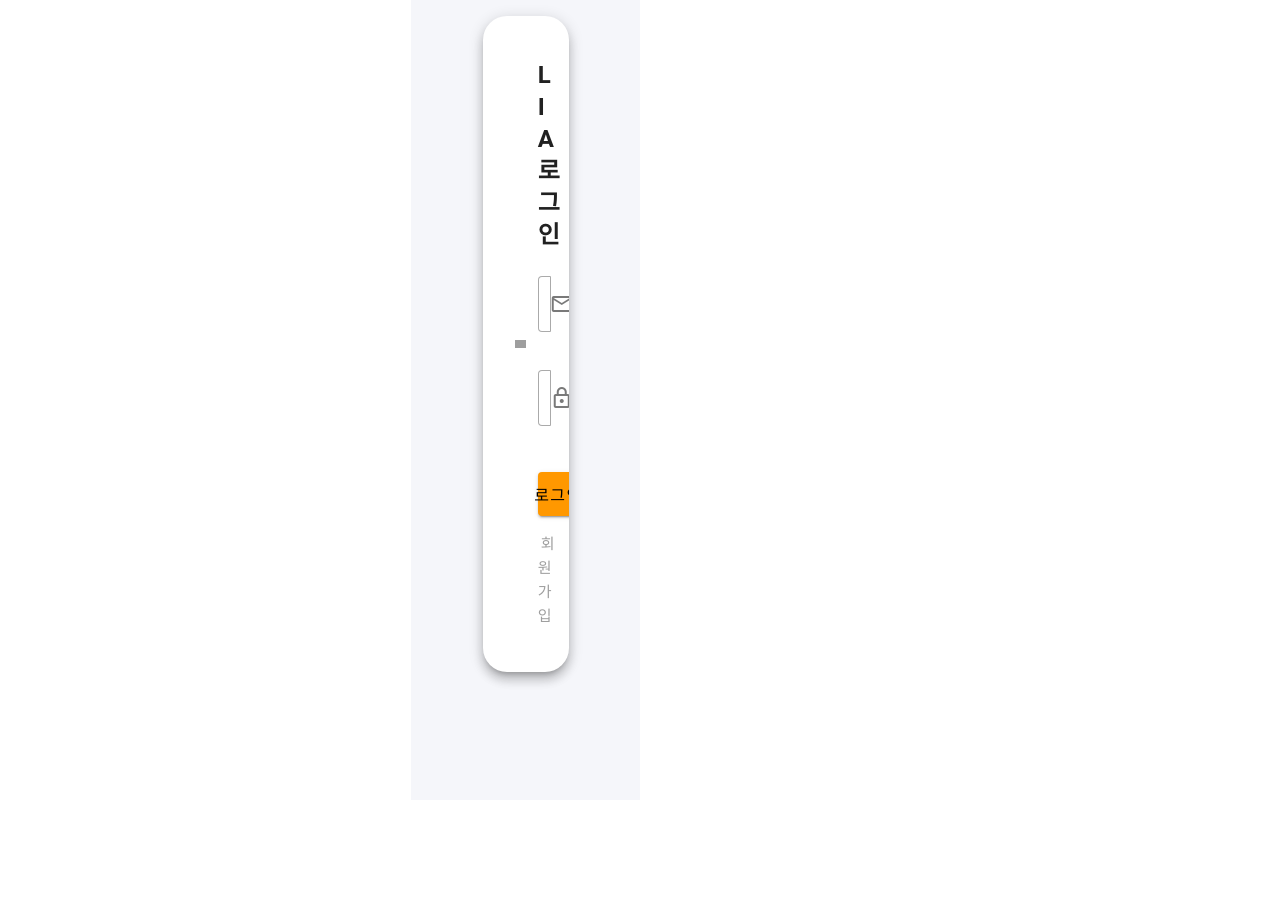
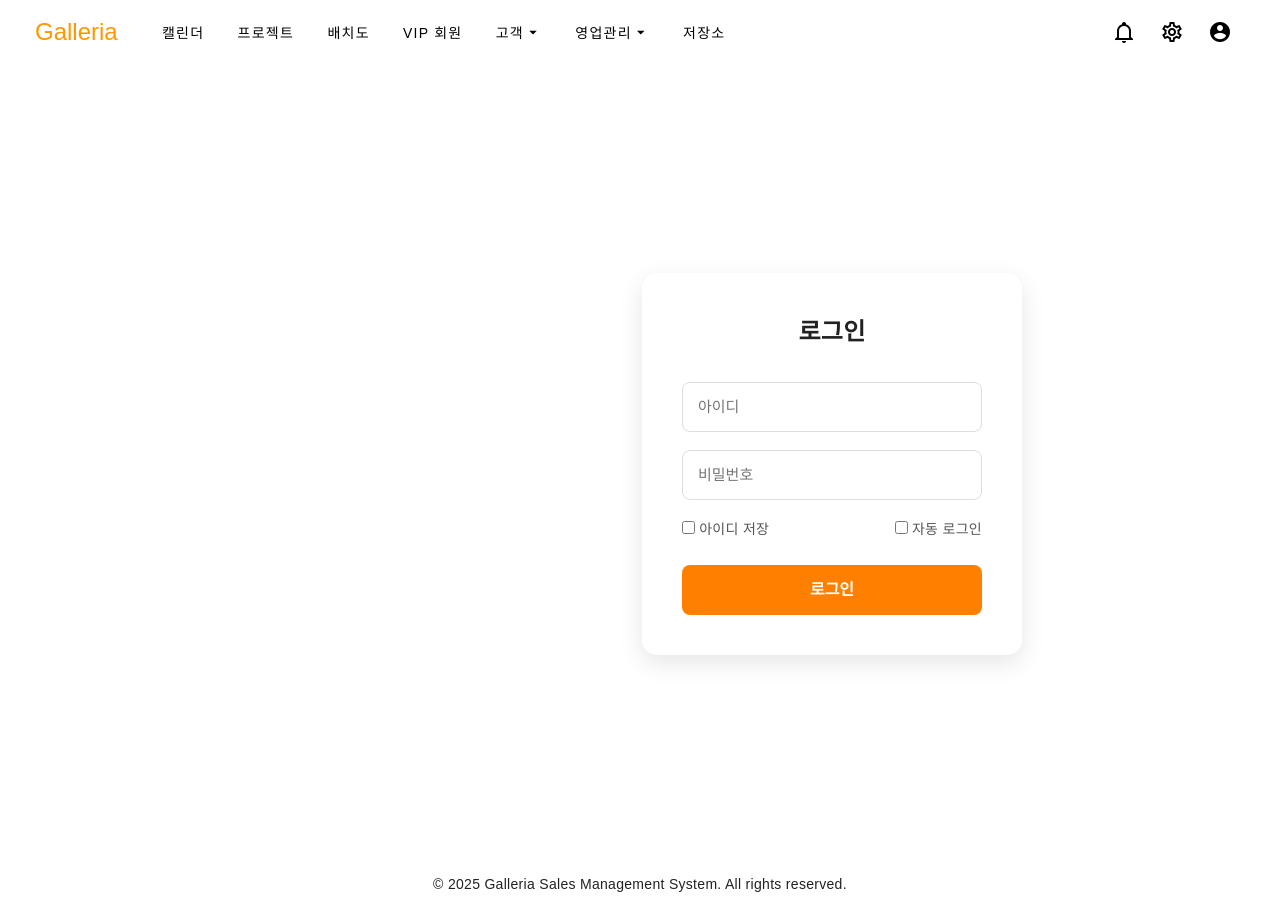
Before and after one commit to beyond-sw-camp/be18-fin-FIVEGUYS-RIA-FE, a Vue app: page /login in a window 1280 px wide. Before the commit the page ends 800 px from the top, so only its background shows below. Built offline with nearby package versions, Linux system fonts and the light colour scheme; grey boxes are pictures that could not be loaded; a web font is replaced by a local one.

Commit message:
[feature] 수정본

```diff
--- a/src/App.vue
+++ b/src/App.vue
@@ -1,10 +1,80 @@
 <template>
-  <router-view />
+  <v-app>
+    <HeaderComponent />
+
+    <v-main>
+      <router-view />
+    </v-main>
+
+    <FooterComponent />
+  </v-app>
 </template>
 
 <script setup>
+import HeaderComponent from '@/components/common/HeaderComponent.vue';
+import FooterComponent from '@/components/common/FooterComponent.vue';
 </script>
 
-<style scoped>
+<style>
+#app {
+  width: 100% !important;
+  max-width: 100% !important;
+  height: 100% !important;
+  margin: 0 !important;
+  padding: 0 !important;
+}
 
+.v-application {
+  display: flex !important;
+  flex-direction: column !important;
+  width: 100% !important;
+  max-width: 100% !important;
+  height: 100% !important;
+  justify-content: unset !important;
+  align-items: unset !important;
+}
+
+.v-application__wrap {
+  display: flex !important;
+  flex-direction: column !important;
+  width: 100% !important;
+  max-width: 100% !important;
+  height: 100% !important;
+  margin: 0 !important;
+  padding: 0 !important;
+  min-width: 0 !important;
+}
+
+.v-main {
+  flex: 1 1 auto !important;
+  width: 100% !important;
+  height: 100% !important;
+  min-height: calc(100vh - 64px);
+  box-sizing: border-box !important;
+}
+
+.v-container {
+  width: 100% !important;
+  max-width: 100% !important;
+  min-width: 0 !important;
+  margin: 0 !important;
+  padding: 0 !important;
+}
+
+.full-app {
+  width: 100% !important;
+  max-width: 100% !important;
+  margin: 0 !important;
+  padding: 0 !important;
+}
+
+.v-row {
+  width: 100vw !important;
+  max-width: 100vw !important;
+  min-width: 0 !important;
+}
+
+.v-col {
+  min-width: 0 !important;
+}
 </style>
--- a/src/assets/main.css
+++ b/src/assets/main.css
@@ -27,9 +27,9 @@ a,
     place-items: center;
   }
 
-  #app {
+  /* #app {
     display: grid;
     grid-template-columns: 1fr 1fr;
     padding: 0 2rem;
-  }
+  } */
 }
--- /dev/null
+++ b/src/components/common/FooterComponent.vue
@@ -0,0 +1,19 @@
+<template>
+    <v-footer height="40" class="footer-custom" >
+        © 2025 Galleria Sales Management System. All rights reserved.
+    </v-footer>
+</template>
+
+<script setup>
+</script>
+
+<style scoped>
+.footer-custom {
+    display: flex;           /* Flex 적용 */
+    align-items: center;     /* 수직 중앙 정렬 */
+    justify-content: center; /* 수평 중앙 정렬 */
+    font-size: 14px;
+    padding: 0 10px;
+    line-height: 40px;
+}
+</style>
--- a/src/components/common/HeaderComponent.vue
+++ b/src/components/common/HeaderComponent.vue
@@ -1,16 +1,17 @@
 <template>
-    <v-app-bar app flat color="white" height="64" class="px-8" >
+    <v-app-bar app fixed flat color="white" height="64" class="px-8" >
         <router-link to="/home" class="text-decoration-none mr-6">
             <v-toolbar-title class="font-weight-bold text-orange text-h5">
-                RIA
+                Galleria
             </v-toolbar-title>
         </router-link>
 
         <v-btn text to="/calendar">캘린더</v-btn>
         <v-btn text to="/project">프로젝트</v-btn>
         <v-btn text to="/floor">배치도</v-btn>
+        <v-btn text to="/vipmember">VIP 회원</v-btn>
 
-        <v-menu>
+        <!-- <v-menu>
             <template #activator="{ props }">
                 <v-btn text v-bind="props">
                 회원 <v-icon>mdi-menu-down</v-icon>
@@ -20,7 +21,7 @@
                 <v-list-item to="/generalmember">일반 회원</v-list-item>
                 <v-list-item to="/vipmember">VIP 회원</v-list-item>
             </v-list>
-        </v-menu>
+        </v-menu> -->
 
         <v-menu>
             <template #activator="{ props }">
--- a/src/main.js
+++ b/src/main.js
@@ -29,10 +29,6 @@ const vuetify = createVuetify({
     },
 })
 
-// 부트스트랩 설정
-// import 'bootstrap/dist/css/bootstrap.min.css'
-// import 'bootstrap/dist/js/bootstrap.bundle.min.js'
-// import 'bootstrap-icons/font/bootstrap-icons.css'
 
 const app = createApp(App)
 
--- a/src/modules/project/views/ProjectPage.vue
+++ b/src/modules/project/views/ProjectPage.vue
@@ -1,16 +1,161 @@
 <template>
-    <v-container>
-        <h1 class="text-h5 font-weight-bold mb-4">프로젝트</h1>
-        <p>여기에 나중에 파이프라인 컴포넌트를 넣을 수 있습니다.</p>
-    </v-container>
+    <div class="full-height w-100 page-wrapper">
+        <!-- 좌측 사이드바 -->
+        <div class="sidebar">
+        <div class="card pa-4">
+            <!-- 검색 -->
+            <input
+            v-model="search"
+            type="text"
+            placeholder="검색"
+            class="text-field"
+            />
+
+            <!-- 정렬 -->
+            <select v-model="sort" class="select-field mt-4">
+            <option>이름순</option>
+            <option>날짜순</option>
+            <option>생성순</option>
+            </select>
+
+            <!-- 필터 -->
+            <select v-model="filter" class="select-field mt-4">
+            <option>모든 프로젝트</option>
+            <option>내 프로젝트</option>
+            <option>완료된 프로젝트</option>
+            </select>
+        </div>
+        </div>
+
+        <!-- 메인 컨텐츠 -->
+        <div class="main-content">
+        <!-- 상단 버튼 -->
+        <div class="top-bar">
+            <button class="btn-primary">새 프로젝트</button>
+        </div>
+
+        <!-- 프로젝트 카드 목록 -->
+        <div class="card-grid">
+            <div
+            class="card-item"
+            v-for="(project, i) in projects"
+            :key="i"
+            >
+            <div class="card">
+                <div class="card-title">{{ project.title }}</div>
+                <div class="card-subtitle">{{ project.owner }}</div>
+                <div class="card-text">{{ project.desc }}</div>
+            </div>
+            </div>
+        </div>
+        </div>
+    </div>
 </template>
 
 <script setup>
-// 향후 데이터 로직 추가 예정
+import { ref } from "vue";
+
+const search = ref("");
+const sort = ref("이름순");
+const filter = ref("모든 프로젝트");
+
+const projects = ref([
+  { title: "프로젝트 A", owner: "김민수", desc: "첫 번째 프로젝트" },
+  { title: "프로젝트 B", owner: "홍길동", desc: "두 번째 프로젝트" },
+  { title: "프로젝트 C", owner: "이영희", desc: "세 번째 프로젝트" },
+  { title: "프로젝트 D", owner: "박철수", desc: "네 번째 프로젝트" },
+]);
 </script>
 
 <style scoped>
-h1 {
-    color: #1976d2;
+.page-wrapper {
+  display: flex;
+  width: 100%;
+  height: 100%;
+  overflow: hidden;
+}
+
+/* ==================== 사이드바 ==================== */
+.sidebar {
+  width: 25%; /* md=3 비율 */
+  min-width: 200px;
+  padding: 16px;
+  border-right: 1px solid #ddd;
+  box-sizing: border-box;
+}
+
+.card {
+  padding: 16px;
+  border: 1px solid #ddd;
+  border-radius: 8px;
+  background: #fff;
+}
+
+.text-field,
+.select-field {
+  width: 100%;
+  padding: 8px 12px;
+  margin-top: 8px;
+  box-sizing: border-box;
+  border-radius: 4px;
+  border: 1px solid #ccc;
+}
+
+.mt-4 {
+  margin-top: 16px;
+}
+
+/* ==================== 메인 컨텐츠 ==================== */
+.main-content {
+  width: 75%; /* md=9 비율 */
+  padding: 24px;
+  display: flex;
+  flex-direction: column;
+  height: 100%;
+  box-sizing: border-box;
+}
+
+.top-bar {
+  display: flex;
+  justify-content: flex-end;
+  margin-bottom: 16px;
+}
+
+.btn-primary {
+  padding: 8px 16px;
+  background-color: #1976d2;
+  color: white;
+  border: none;
+  border-radius: 4px;
+  cursor: pointer;
+}
+
+.btn-primary:hover {
+  background-color: #1565c0;
+}
+
+/* ==================== 카드 그리드 ==================== */
+.card-grid {
+  display: flex;
+  flex-wrap: wrap;
+  gap: 16px;
+  flex: 1;
+  overflow-y: auto; /* 카드 많으면 스크롤 */
+}
+
+.card-item {
+  width: calc(33.333% - 10.66px); /* 3열 배치, gap 고려 */
+  min-width: 200px;
+}
+
+.card-item .card {
+  padding: 16px;
+  border: 1px solid #ddd;
+  border-radius: 8px;
+  transition: box-shadow 0.2s;
+}
+
+.card-item .card:hover {
+  box-shadow: 0 2px 12px rgba(0, 0, 0, 0.15);
 }
 </style>
--- a/src/router/index.js
+++ b/src/router/index.js
@@ -13,25 +13,12 @@ import EstimatePage from '@/modules/sales/views/EstimatePage.vue'
 import ContractPage from '@/modules/sales/views/ContractPage.vue'
 import RevenuePage from '@/modules/sales/views/RevenuePage.vue'
 import GeneralMemberPage from '@/modules/member/views/GeneralMemberPage.vue'
-import AuthLayout from '@/layouts/AuthLayout.vue'
-import DefaultLayout from '@/layouts/DefaultLayout.vue'
 import FileStoragePage from '@/modules/file/views/FileStoragePage.vue'
 
-const router = createRouter({
-  history: createWebHistory(import.meta.env.BASE_URL),
-  routes: [
-    {
-      path: '/login',
-      component: AuthLayout,
-      children: [
-        { path: '', name: 'login', component: LoginPage }
-      ]
-    },
-    {
-      path: '/',
-      component: DefaultLayout,
-      children: [
-        { path: '/home', name: 'Home', component: HomePage},
+const routes = [
+  { path: '/', redirect: '/home' },
+  { path: '/login', name: 'Login', component: LoginPage },
+  { path: '/home', name: 'Home', component: HomePage },
   { path: '/calendar', name: 'Calendar', component: CalendarPage },
   { path: '/project', name: 'Project', component: ProjectPage },
   { path: '/floor', name: 'Floor', component: FloorPage },
@@ -46,8 +33,10 @@ const router = createRouter({
   { path: '/revenue', name: 'Revenue', component: RevenuePage },
   { path: '/filestorage', name: 'FileStorage', component: FileStoragePage }
 ]
-    }
-  ],
+
+const router = createRouter({
+  history: createWebHistory(import.meta.env.BASE_URL),
+  routes
 })
 
 export default router
--- a/src/views/LoginPage.vue
+++ b/src/views/LoginPage.vue
@@ -1,57 +1,119 @@
 <template>
-    <v-container class="login-container" fluid>
-        <v-row class="d-flex align-center justify-center">
-            <v-col cols="12" md="8" lg="6">
-                <v-card elevation="8" class="rounded-xl pa-8 d-flex">
-                    <!-- 왼쪽: 이미지 -->
-                    <v-col cols="6" class="pa-0 d-none d-md-flex align-center justify-center">
-                        <v-img
-                        src="@/assets/login-illustration.svg"
-                        contain
-                        max-width="300"
-                        alt="Login Illustration"
-                        ></v-img>
-                    </v-col>
+  <div class="login-wrapper">
+    <!-- 왼쪽 이미지 -->
+    <div class="left-section">
+      <!-- 갤러리아 사진 첨부? -->
+    </div>
 
-                    <!-- 오른쪽: 로그인 폼 -->
-                    <v-col cols="12" md="6">
-                        <h2 class="text-h5 font-weight-bold mb-6 text-center">LIA 로그인</h2>
+    <!-- 오른쪽 로그인 -->
+    <div class="right-section">
+      <div class="login-box">
+        <h2>로그인</h2>
 
-                        <v-text-field
-                        v-model="email"
-                        label="이메일"
-                        variant="outlined"
-                        prepend-inner-icon="mdi-email-outline"
-                        class="mb-4"
-                        />
+        <div class="input-group">
+          <input type="id" placeholder="아이디" />
+        </div>
 
-                        <v-text-field
-                        v-model="password"
-                        label="비밀번호"
-                        type="password"
-                        variant="outlined"
-                        prepend-inner-icon="mdi-lock-outline"
-                        class="mb-6"
-                        />
+        <div class="input-group">
+          <input type="password" placeholder="비밀번호" />
+        </div>
 
-                        <v-btn block color="orange" size="large" @click="login">로그인</v-btn>
+        <div class="options">
+          <label><input type="checkbox" /> 아이디 저장</label>
+          <label><input type="checkbox" /> 자동 로그인</label>
+        </div>
 
-                        <div class="text-center mt-4">
-                        <RouterLink to="/signup" class="text-grey">회원가입</RouterLink>
-                        </div>
-                    </v-col>
-                </v-card>
-            </v-col>
-        </v-row>
-    </v-container>
+        <button class="login-btn">로그인</button>
+      </div>
+    </div>
+  </div>
 </template>
 
-<script setup>
+<style scoped>
+.login-wrapper {
+  display: flex;
+  width: 100vw;
+  height: 100vh;
+}
 
-</script>
+/* 왼쪽 절반 이미지 */
+.left-section {
+  width: 50%;
+  height: 100%;
+}
 
-<style scoped>
-.login-container {
-    min-height: 100vh;
+.left-section img {
+  width: 100%;
+  height: 100%;
+  object-fit: cover;
+}
+
+/* 오른쪽 절반 */
+.right-section {
+  width: 50%;
+  height: 100%;
+  display: flex;
+  justify-content: center; /* 수평 중앙 */
+  align-items: center;     /* 수직 중앙 */
+  box-sizing: border-box;
+  padding-right: 20vw;
+}
+
+/* 로그인 폼 */
+.login-box {
+  width: 380px;
+  padding: 40px;
+  background: white;
+  border-radius: 15px;
+  box-shadow: 0 8px 25px rgba(0, 0, 0, 0.1);
+  text-align: center;
+}
+
+.login-box h2 {
+  font-size: 24px;
+  font-weight: bold;
+  color: #222;
+  margin-bottom: 30px;
+}
+
+.input-group {
+  margin-bottom: 18px;
+}
+
+.input-group input {
+  width: 100%;
+  padding: 12px 15px;
+  border: 1px solid #ddd;
+  border-radius: 8px;
+  font-size: 15px;
+  outline: none;
+}
+
+.input-group input:focus {
+  border-color: #ff7f00;
+}
+
+.options {
+  display: flex;
+  justify-content: space-between;
+  font-size: 14px;
+  color: #555;
+  margin: 15px 0 25px;
+}
+
+.login-btn {
+  width: 100%;
+  padding: 12px;
+  background-color: #ff7f00;
+  color: white;
+  font-size: 16px;
+  font-weight: bold;
+  border: none;
+  border-radius: 8px;
+  cursor: pointer;
+}
+
+.login-btn:hover {
+  background-color: #e96c00;
 }
 </style>
```
Lines whose indentation alone changed are shown as unchanged.
